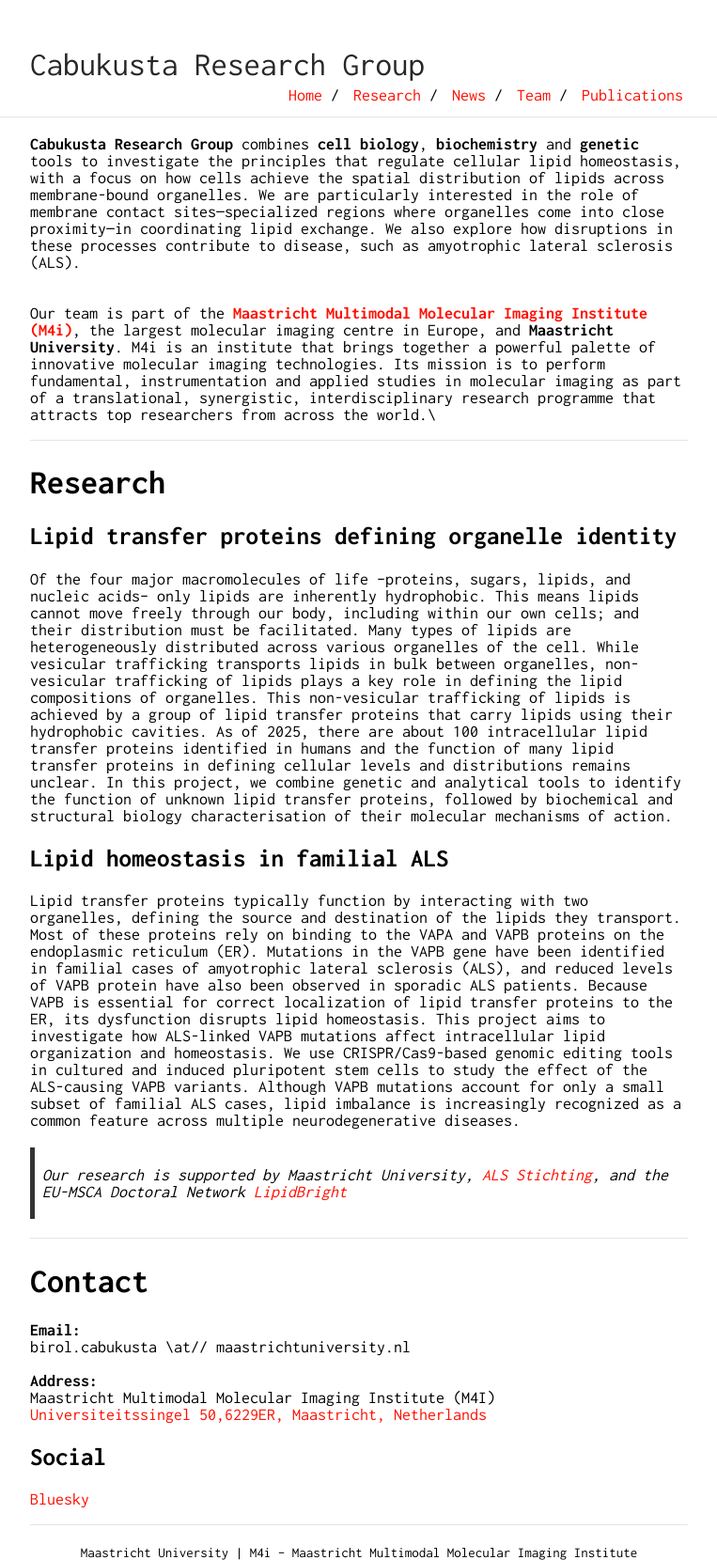
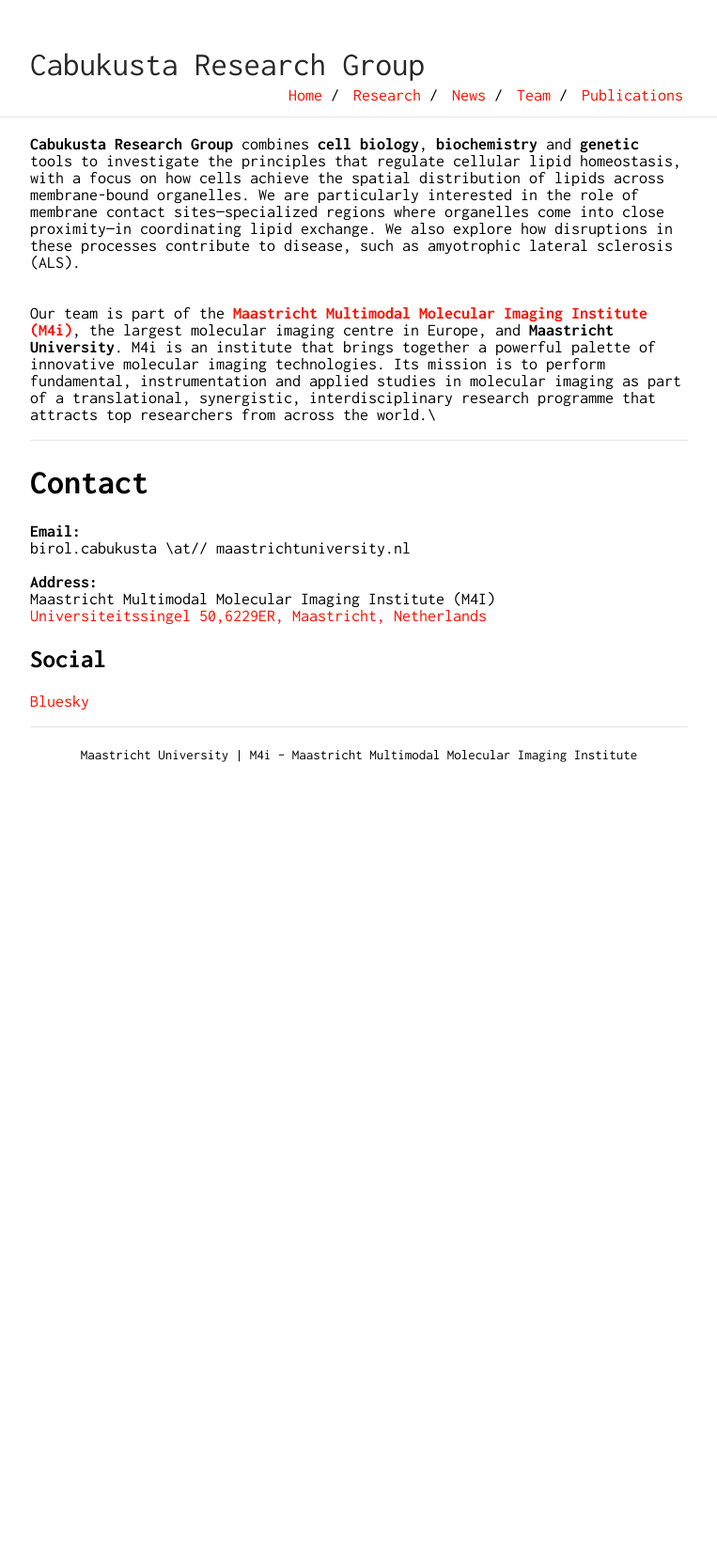
Before and after one commit to birolcabukusta/birolcabukusta.github.io, a Jekyll site: the page built from index.md, in a window 1280 px wide. Shown: the whole page at 94% size, without its empty margins (258-1021 px from the left). Built offline with Jekyll 4.4.1, drawn with Linux system fonts in a browser that asks for light colours; after the commit the page ends 900 px from its top, so only the background shows below that.

Commit message:
Remove research sections on lipid transfer proteins
Removed sections on 'Lipid transfer proteins defining organelle identity' and 'Lipid homeostasis in familial ALS' from the research section.

```diff
--- a/index.md
+++ b/index.md
@@ -9,19 +9,6 @@ Our team is part of the [**Maastricht Multimodal Molecular Imaging Institute (M4
 
 ---
 
-# Research
-
-## Lipid transfer proteins defining organelle identity
-Of the four major macromolecules of life –proteins, sugars, lipids, and nucleic acids– only lipids are inherently hydrophobic. This means lipids cannot move freely through our body, including within our own cells; and their distribution must be facilitated. Many types of lipids are heterogeneously distributed across various organelles of the cell. While vesicular trafficking transports lipids in bulk between organelles, non-vesicular trafficking of lipids plays a key role in defining the lipid compositions of organelles. This non-vesicular trafficking of lipids is achieved by a group of lipid transfer proteins that carry lipids using their hydrophobic cavities. As of 2025, there are about 100 intracellular lipid transfer proteins identified in humans and the function of many lipid transfer proteins in defining cellular levels and distributions remains unclear. In this project, we combine genetic and analytical tools to identify the function of unknown lipid transfer proteins, followed by biochemical and structural biology characterisation of their molecular mechanisms of action.
-
-## Lipid homeostasis in familial ALS
-
-Lipid transfer proteins typically function by interacting with two organelles, defining the source and destination of the lipids they transport. Most of these proteins rely on binding to the VAPA and VAPB proteins on the endoplasmic reticulum (ER). Mutations in the VAPB gene have been identified in familial cases of amyotrophic lateral sclerosis (ALS), and reduced levels of VAPB protein have also been observed in sporadic ALS patients. Because VAPB is essential for correct localization of lipid transfer proteins to the ER, its dysfunction disrupts lipid homeostasis. This project aims to investigate how ALS-linked VAPB mutations affect intracellular lipid organization and homeostasis. We use CRISPR/Cas9-based genomic editing tools in cultured and induced pluripotent stem cells to study the effect of the ALS-causing VAPB variants. Although VAPB mutations account for only a small subset of familial ALS cases, lipid imbalance is increasingly recognized as a common feature across multiple neurodegenerative diseases.
-
-
-> Our research is supported by Maastricht University, [ALS Stichting](https://www.als.nl/onderzoek/lipals-lipid-droplet-defects-in-vapb-mediated-familial-als/), and the EU-MSCA Doctoral Network [LipidBright](https://www.lipidbright.eu)
-
----
 
 # Contact
 
```
